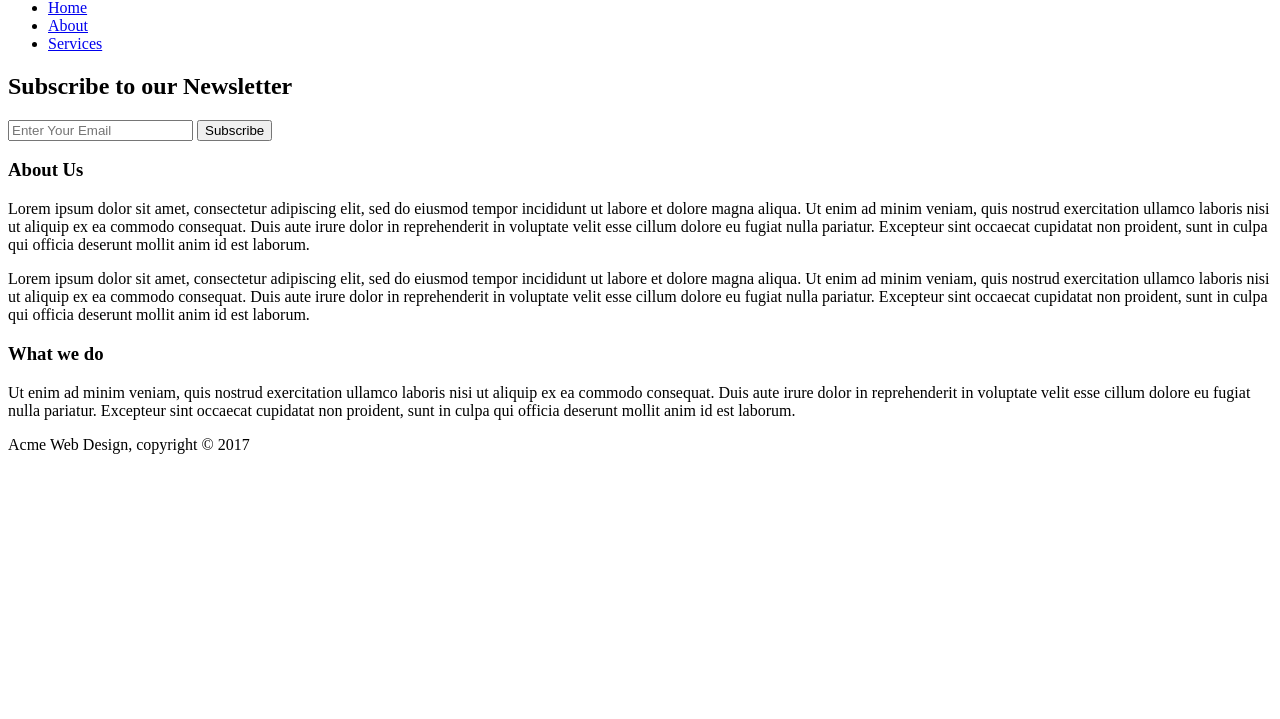
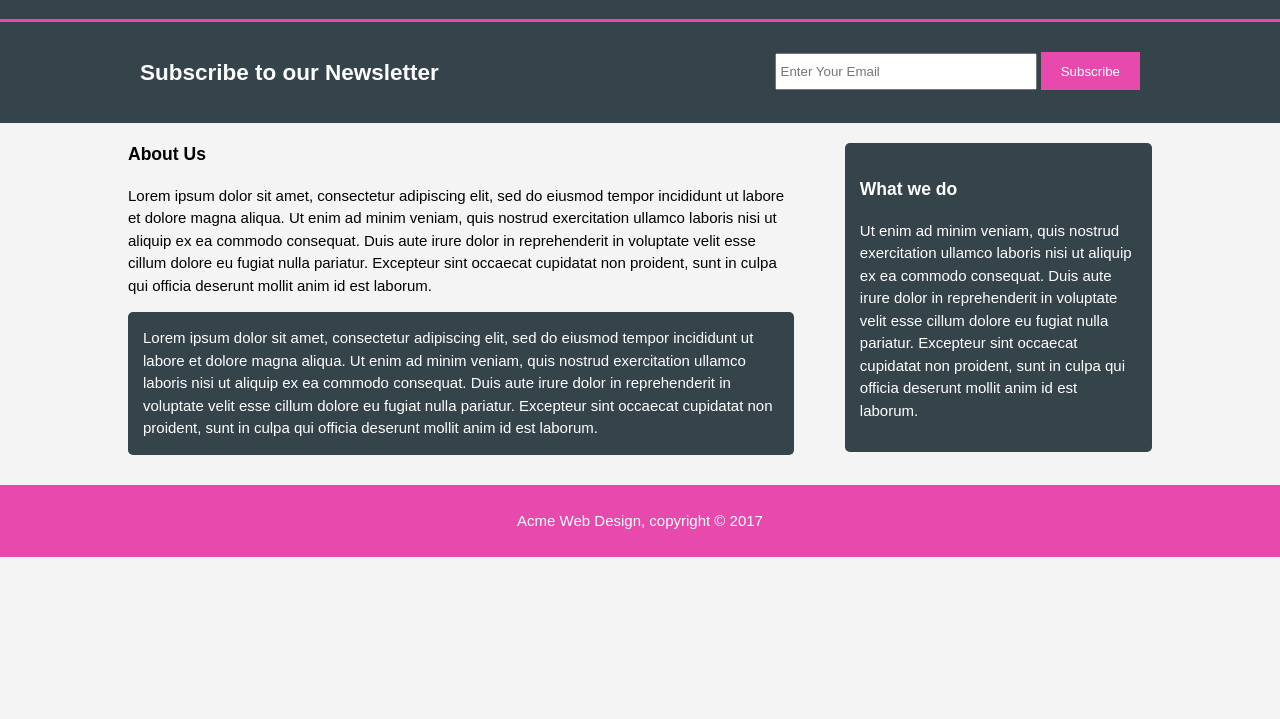
Before and after one commit to Atik33/webpage, a plain HTML site: page about.html in a window 1280 px wide. Shown: the part 81-800 px from the top of the page. Drawn offline with Linux system fonts and the light colour scheme.

Commit message:
Update about.html

```diff
--- a/about.html
+++ b/about.html
@@ -18,7 +18,7 @@
         <meta name="keywords" content="Affordable, professional, web design">
         <meta name="author" content="Atiqul islam">
         <meta name="viewport" content="width=device-width, initial-scale=1">
-        <link rel="stylesheet" href="css/style.css">
+        <link rel="stylesheet" href="acme_style.css">
     </head>
     <body>
         <!--[if lt IE 7]>
```
